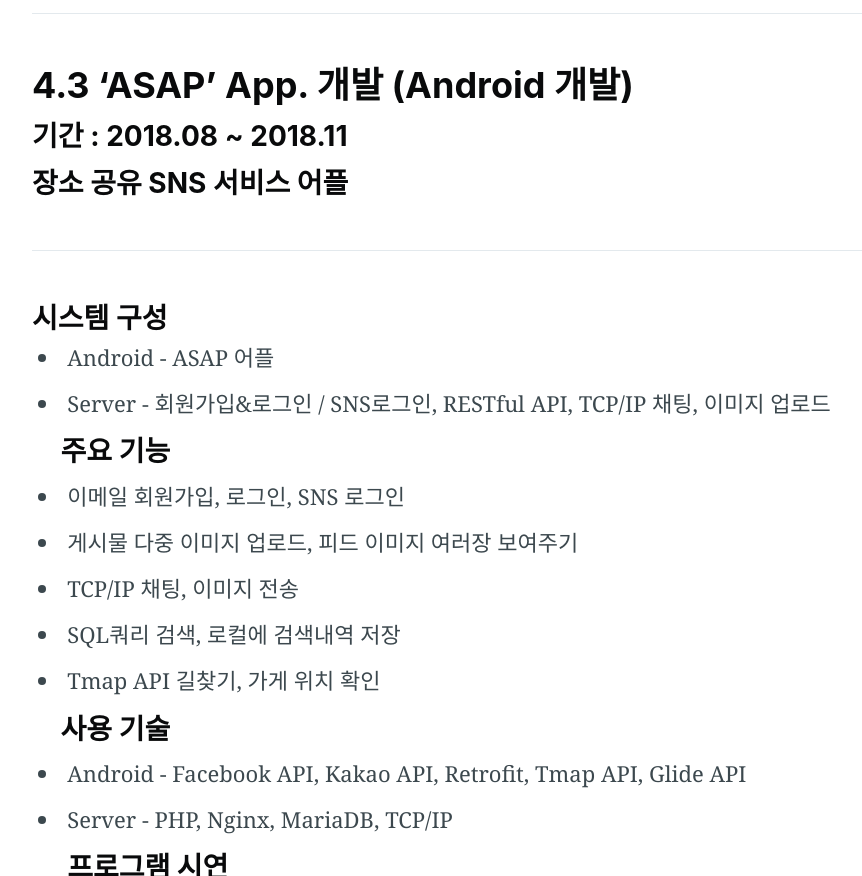
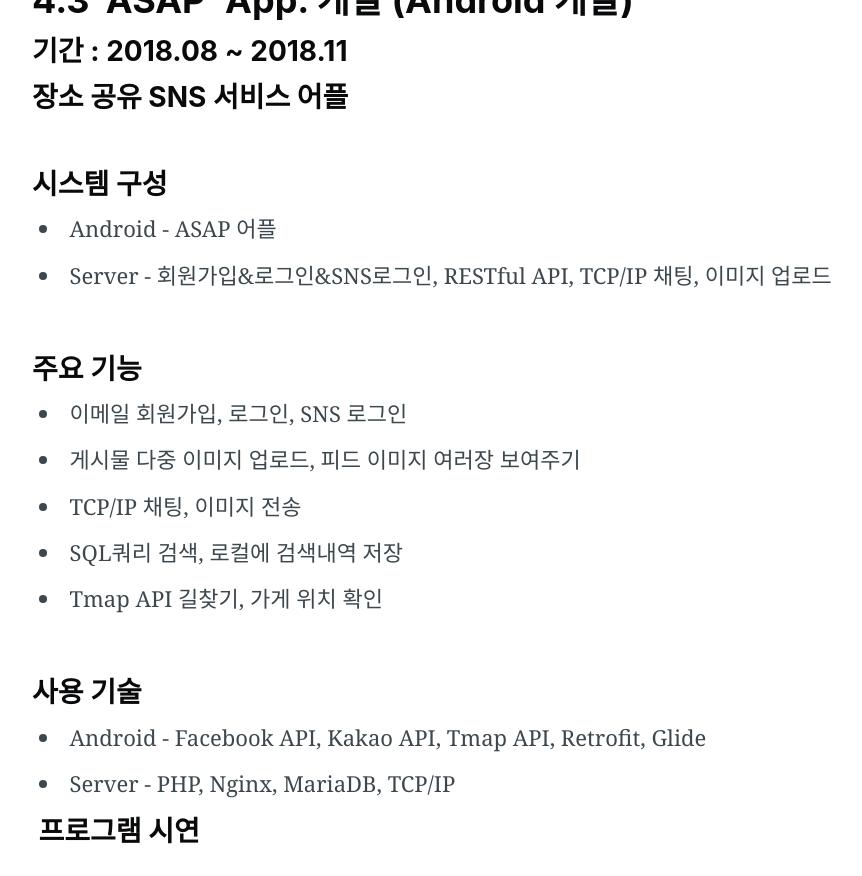
Before and after one commit to LimHanGyeol/LimHanGyeol.github.io, a Jekyll site: the page portfolio/index.html, which Jekyll copies as it is, in a window 1280 px wide and 900 px high, scrolled down 3468 px, cut to the strip 0-876 px from the top of the window. Shown: the whole strip, without its empty margins (188-1050 px from the left). Built offline with Jekyll 4.4.1, drawn with Linux system fonts in a browser that asks for light colours; nearby versions of some CDN libraries; comment, search, counter and statistics services are not loaded.

Commit message:
portfolio 17

```diff
--- a/portfolio/index.html
+++ b/portfolio/index.html
@@ -201,7 +201,6 @@
 
 
 <h1 id="프로젝트기술서">4. 프로젝트 기술서</h1>
-<hr />
 <h2 id="41-LagomFurniture-app-개발-android-개발">4.1 ‘LagomFurniture’ App. 개발 (Android 개발)</h2>
 <ul>
   <li>쇼핑몰 주요 기능이 있는 네이티브 App.</li>
@@ -241,20 +240,22 @@
 <h2 id="43-asap-app-개발-android-개발">4.3	‘ASAP’ App. 개발 (Android 개발)</h2>
 <h3 id="기간--201808--201811">기간 : 2018.08 ~ 2018.11</h3>
 <h3 id="장소-공유-sns-서비스">장소 공유 SNS 서비스 어플</h3>
-<hr />
+<br/>
 <h3 id="시스템-구성">시스템 구성</h3>
-<ul>
   <li>Android - ASAP 어플</li>
-  <li>Server - 회원가입&로그인 / SNS로그인, RESTful API, TCP/IP 채팅, 이미지 업로드</li>
+  <li>Server - 회원가입&로그인&SNS로그인, RESTful API, TCP/IP 채팅, 이미지 업로드</li>
+	<br/>
     <h3 id="주요-기능">주요 기능</h3>
   <li> 이메일 회원가입, 로그인, SNS 로그인</li>
   <li> 게시물 다중 이미지 업로드, 피드 이미지 여러장 보여주기</li>
 	<li> TCP/IP 채팅, 이미지 전송</li>
 	<li> SQL쿼리 검색, 로컬에 검색내역 저장</li>
 	<li> Tmap API 길찾기, 가게 위치 확인</li>
+	<br/>
     <h4 id="사용-기술-1">사용 기술</h4>
-  <li>Android - Facebook API, Kakao API, Retrofit, Tmap API, Glide API</li>
+  <li>Android - Facebook API, Kakao API, Tmap API, Retrofit, Glide</li>
   <li>Server - PHP, Nginx, MariaDB, TCP/IP
+		<br/>
     <h3 id="프로그램-시연-1">프로그램 시연</h3>
   </li>
 </ul>
```
